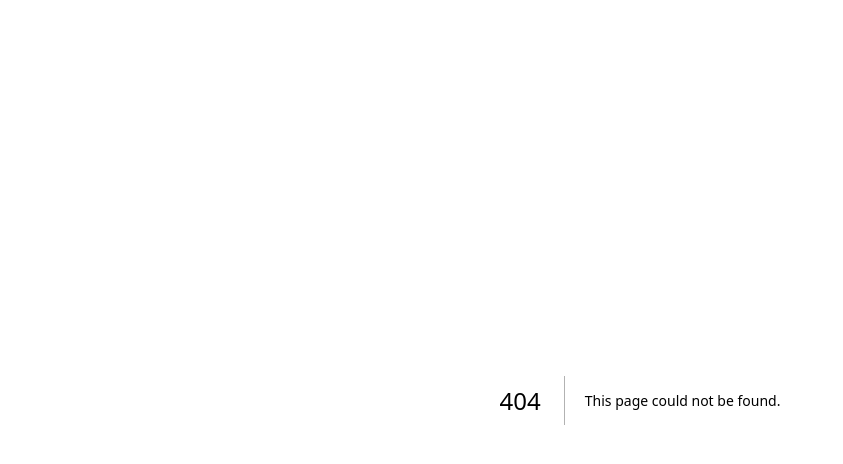
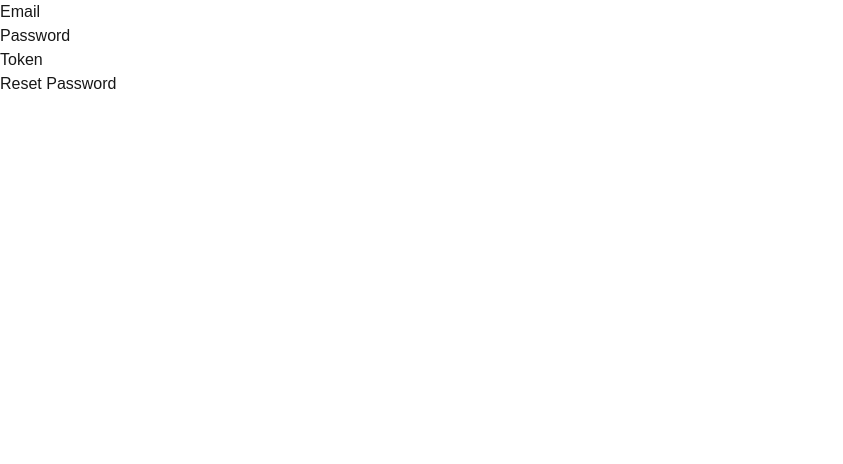
Before and after one commit to Emediong-Etuk/SAAS-project-management-tool-frontend, a Next.js app: page /reset-password in a window 1280 px wide. Before the commit this address had no page. Shown: the top 464 px of the page, without its empty margins (0-843 px from the left). Built offline with nearby package versions, Linux system fonts and the light colour scheme; no server answers.

Commit message:
implemented update tenant feature

```diff
--- a/app/(app)/[tenantId]/projects/new/page.tsx
+++ b/app/(app)/[tenantId]/projects/new/page.tsx
@@ -1,3 +1 @@
-export default function LoginPage() {
-  return <div>Coming soon</div>;
-}
+import {}
--- /dev/null
+++ b/app/(app)/[tenantId]/update-tenant/page.tsx
@@ -0,0 +1,61 @@
+"use client";
+
+import { useState } from "react";
+import { useParams, useRouter } from "next/navigation";
+import { updateTenant } from "@/lib/api";
+
+export default function UpdateTenant() {
+  const [name, setName] = useState("");
+  const [error, setError] = useState<string | null>(null);
+  const [success, setSuccess] = useState(false);
+  const [loading, setLoading] = useState(false);
+  const params = useParams();
+  const router = useRouter();
+  const tenantId =
+    typeof params?.tenantId === "string" ? params.tenantId : undefined;
+
+  const handleSubmit = async (e: React.FormEvent<HTMLFormElement>) => {
+    e.preventDefault();
+    setError(null);
+    setSuccess(false);
+
+    if (!tenantId) {
+      setError("Tenant ID is missing or invalid.");
+      return;
+    }
+
+    try {
+      setLoading(true);
+      await updateTenant(tenantId, { name });
+      setSuccess(true);
+      router.push(`/dashboard`);
+    } catch (err) {
+      setError(err instanceof Error ? err.message : "Failed to update tenant");
+    } finally {
+      setLoading(false);
+    }
+  };
+
+  return (
+    <form onSubmit={handleSubmit}>
+      <h1>Update Tenant</h1>
+      <div>
+        <label htmlFor="tenant-name">Name</label>
+        <input
+          id="tenant-name"
+          type="text"
+          value={name}
+          onChange={(e) => setName(e.target.value)}
+          required
+        />
+      </div>
+      <button type="submit" disabled={loading}>
+        {loading ? "Updating..." : "Update Tenant"}
+      </button>
+      {error && <p style={{ color: "red" }}>{error}</p>}
+      {success && (
+        <p style={{ color: "green" }}>Tenant updated successfully.</p>
+      )}
+    </form>
+  );
+}
--- a/app/(app)/create-tenant/page.tsx
+++ b/app/(app)/create-tenant/page.tsx
@@ -2,6 +2,7 @@
 
 import { useState } from "react";
 import { createTenant } from "@/lib/api";
+import { getSession, saveSession } from "@/lib/auth";
 import { useRouter } from "next/navigation";
 
 export default function CreateTenantPage() {
@@ -18,7 +19,12 @@ export default function CreateTenantPage() {
 
     try {
       setLoading(true);
-      await createTenant({ name, plan });
+      const response = await createTenant({ name, plan });
+      const tenantId = response.data.tenant.id;
+
+      const session = getSession();
+      saveSession(session.token || "", tenantId, session.user);
+
       setSuccess(true);
       router.push("/dashboard");
     } catch (err) {
--- a/app/(app)/dashboard/page.tsx
+++ b/app/(app)/dashboard/page.tsx
@@ -4,13 +4,17 @@ import { getTenantDashboard } from "@/lib/api";
 import type { GetDashboardResponse } from "@/lib/dto";
 import { useState, useEffect } from "react";
 import Image from "next/image";
+import { useRouter } from "next/navigation";
+import { getSession } from "@/lib/auth";
 
 export default function Dashboard() {
+  const router = useRouter();
   const [dashboard, setDashboard] = useState<
     GetDashboardResponse["data"] | null
   >(null);
   const [error, setError] = useState<string | null>(null);
   const [loading, setLoading] = useState(true);
+  const session = getSession();
 
   useEffect(() => {
     getTenantDashboard()
@@ -23,6 +27,9 @@ export default function Dashboard() {
   if (error) return <p>{error}</p>;
   if (!dashboard) return <p>No dashboard data available.</p>;
 
+  const updateTenant = () => {
+    return router.push(`/${session.tenantId}/update-tenant`);
+  };
   return (
     <div>
       <h1>{dashboard.tenant.name}</h1>
@@ -42,6 +49,7 @@ export default function Dashboard() {
           width={120}
         />
       ) : null}
+      <button onClick={updateTenant}>UpdateTenant</button>
     </div>
   );
 }
--- /dev/null
+++ b/app/(auth)/get-reset-token/page.tsx
@@ -0,0 +1,44 @@
+"use client";
+import { getResetPasswordToken } from "@/lib/api";
+import { useState } from "react";
+import { useRouter } from "next/navigation";
+
+export default function GetPasswordResetToken() {
+  const [email, setEmail] = useState("");
+  const [password, setPassword] = useState("");
+  const [token, setToken] = useState("");
+  const [error, setError] = useState("");
+  const [loading, setLoading] = useState(false);
+  const [response, setResponse] = useState<string>();
+  const router = useRouter();
+
+  const handleSubmit = async (e: React.FormEvent) => {
+    e.preventDefault();
+    try {
+      setLoading(true);
+      const response = await getResetPasswordToken(email);
+      setResponse(response.message);
+      router.push("/reset-password");
+    } catch (err) {
+      setError(err instanceof Error ? err.message : "failed to send request");
+    } finally {
+      setLoading(false);
+    }
+  };
+
+  return (
+    <form action="" onSubmit={handleSubmit}>
+      <label htmlFor="">Email</label>
+      <input
+        type="text"
+        value={email}
+        onChange={(e) => setEmail(e.target.value)}
+      />
+      <button type="submit">Get Reset Token</button>
+
+      {loading && <p>Loading...</p>}
+      {response && <p>{response}</p>}
+      {error && <p style={{ color: "red" }}>{error}</p>}
+    </form>
+  );
+}
--- a/app/(auth)/login/page.tsx
+++ b/app/(auth)/login/page.tsx
@@ -16,6 +16,10 @@ export default function LoginPage() {
 
   const rerouteToSignupPage = () => {
     return router.push("/signup");
+  };
+
+  const resetPasswordPage = () => {
+    return router.push("/get-reset-token");
   };
   const handleSubmit = async (e: React.FormEvent<HTMLFormElement>) => {
     e.preventDefault();
@@ -71,6 +75,10 @@ export default function LoginPage() {
         <button type="submit" onClick={rerouteToSignupPage}>
           Signup
         </button>
+
+        <button type="submit" onClick={resetPasswordPage}>
+          Reset Password
+        </button>
       </form>
       <LoginViaGitHub />
       <LoginViaGoogle />
--- a/app/(auth)/oauth-callback/page.tsx
+++ b/app/(auth)/oauth-callback/page.tsx
@@ -18,10 +18,17 @@ export default function AuthCallback() {
       return;
     }
 
-    saveSession(token, tenantId ?? "", user ? JSON.parse(user) : {});
+    let parsedUser = {};
+    try {
+      parsedUser = user ? JSON.parse(user) : {};
+    } catch (error) {
+      parsedUser = { error };
+    }
+
+    saveSession(token, tenantId ?? "", parsedUser);
     document.cookie = `token=${token}; path=/; max-age=86400;`;
-    router.push("/dashboard");
-  }, []);
+    router.push("/create-tenant");
+  }, [router, searchParams]);
 
   return <p>Logging you in...</p>;
 }
--- a/app/(auth)/oauth-login/page.tsx
+++ b/app/(auth)/oauth-login/page.tsx
@@ -3,16 +3,13 @@
 import { GITHUB_REDIRECT_URL } from "@/lib/api";
 import { GOOGLE_REDIRECT_URL } from "@/lib/api";
 import { useState } from "react";
-import { useRouter } from "next/navigation";
 
 export function LoginViaGitHub() {
   const [error, setError] = useState("");
-  const router = useRouter();
 
   const handleLogin = async () => {
     try {
       window.location.href = GITHUB_REDIRECT_URL;
-      router.push("/dashboard");
     } catch (err) {
       setError(
         err instanceof Error ? err.message : "couldn't signin with github",
@@ -29,15 +26,13 @@ export function LoginViaGitHub() {
 
 export function LoginViaGoogle() {
   const [error, setError] = useState("");
-  const router = useRouter();
 
   const handleLogin = async () => {
     try {
       window.location.href = GOOGLE_REDIRECT_URL;
-      router.push("/dashboard");
     } catch (err) {
       setError(
-        err instanceof Error ? err.message : "couldn't signin with github",
+        err instanceof Error ? err.message : "couldn't signin with google",
       );
     }
   };
--- /dev/null
+++ b/app/(auth)/reset-password/page.tsx
@@ -0,0 +1,63 @@
+"use client";
+import { resetPassword } from "@/lib/api";
+import { useState } from "react";
+import { useRouter } from "next/navigation";
+
+export default function ResetPassword() {
+  const [email, setEmail] = useState("");
+  const [password, setPassword] = useState("");
+  const [token, setToken] = useState("");
+  const [response, setResponse] = useState<string>("");
+  const [loading, setLoading] = useState(false);
+  const [error, setError] = useState("");
+  const router = useRouter();
+
+  const handleSubmit = async () => {
+    try {
+      setLoading(true);
+      const request = await resetPassword({ email, password, token });
+      setResponse(request.message);
+      router.push("/dashboard");
+    } catch (err) {
+      setError(err instanceof Error ? err.message : "");
+    } finally {
+      setLoading(false);
+    }
+  };
+
+  return (
+    <form action="" onSubmit={handleSubmit}>
+      <div>
+        <label htmlFor="">Email</label>
+        <input
+          type="text"
+          value={email}
+          onChange={(e) => setEmail(e.target.value)}
+        />
+      </div>
+
+      <div>
+        <label htmlFor="">Password</label>
+        <input
+          type="text"
+          value={password}
+          onChange={(e) => setPassword(e.target.value)}
+        />
+      </div>
+
+      <div>
+        <label htmlFor="">Token</label>
+        <input
+          type="text"
+          value={token}
+          onChange={(e) => setToken(e.target.value)}
+        />
+      </div>
+
+      <button type="submit">Reset Password</button>
+      {loading && <p>Loading...</p>}
+      {response && <p>{response}</p>}
+      {error && <p>{error}</p>}
+    </form>
+  );
+}
--- a/lib/api.ts
+++ b/lib/api.ts
@@ -124,8 +124,13 @@ export const createTenant = (body: { name: string; plan: "free" | "pro" }) =>
   });
 
 export const updateTenant = (
-  body: Partial<{ name: string; tenantId: string }>,
-) => request("/tenants/update", { method: "POST", body: JSON.stringify(body) });
+  tenantId: string,
+  body: Partial<{ name: string }>,
+) =>
+  request(`/tenants/${tenantId}/update`, {
+    method: "POST",
+    body: JSON.stringify(body),
+  });
 
 export const deleteTenant = (tenantId: string) =>
   request(`/tenants/${tenantId}/delete`, { method: "DELETE" });
--- a/lib/dto.ts
+++ b/lib/dto.ts
@@ -25,6 +25,15 @@ export type ResetPasswordResponse = {
 export type CreateTenantResponse = {
   status: string;
   message: string;
+  data: {
+    tenant: {
+      id: string;
+      name: string;
+      plan: string;
+      created_at: string;
+      update_at: string;
+    };
+  };
 };
 
 export type GetDashboardResponse = {
```
